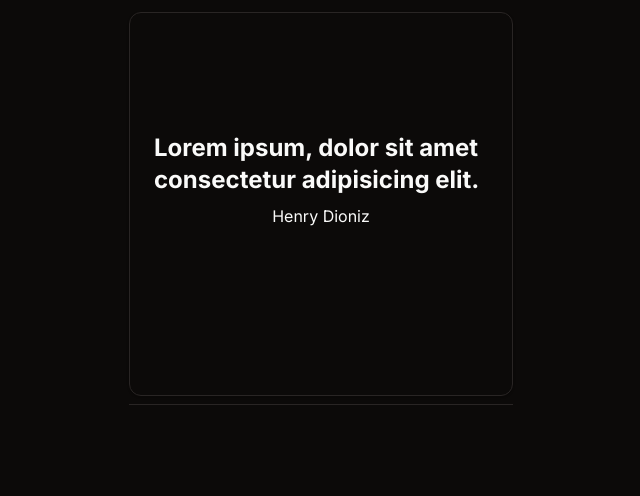
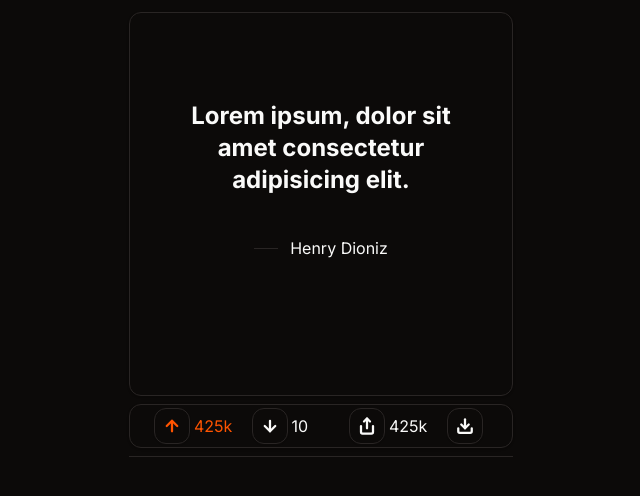
Before and after one commit to Henryle-hd/quotes, a Next.js app: page / in a window 1280 px wide. Shown: the top 496 px of the page, without its empty margins (319-959 px from the left). Built offline with nearby package versions, Linux system fonts and the light colour scheme.

Commit message:
qoutes card btn added!

```diff
--- a/package.json
+++ b/package.json
@@ -11,8 +11,10 @@
   "dependencies": {
     "@radix-ui/react-icons": "^1.3.0",
     "@radix-ui/react-separator": "^1.0.3",
+    "@radix-ui/react-slot": "^1.0.2",
     "class-variance-authority": "^0.7.0",
     "clsx": "^2.1.0",
+    "lucide-react": "^0.364.0",
     "next": "14.1.4",
     "react": "^18",
     "react-dom": "^18",
--- a/src/components/quote-card.tsx
+++ b/src/components/quote-card.tsx
@@ -1,18 +1,67 @@
+import { ArrowDownIcon } from "@radix-ui/react-icons";
 import { Card, CardContent, CardFooter } from "./ui/card";
 import { Separator } from "./ui/separator";
+import { ArrowDown, ArrowUp, Download, icons, Share } from "lucide-react";
+import { Button } from "./ui/button";
 
 export default function Quotecard() {
   return (
     <main className="flex justify-center items-center mt-3 flex-col gap-2">
       <div className="flex flex-col gap-2">
         <Card className="w-96 h-96 border shadow">
-          <CardContent className="flex flex-col gap-2 justify-center items-center h-full w-full">
-            <p className="text-2xl font-bold">
-              Lorem ipsum, dolor sit amet consectetur adipisicing elit.{" "}
+          <CardContent className="flex flex-col gap-10 justify-center items-center h-full w-full">
+            <p className="text-2xl font-bold px-4 text-center">
+              Lorem ipsum, dolor sit amet consectetur adipisicing elit.
             </p>
-            <CardFooter>
+
+            <CardFooter className="flex gap-3 justify-center items-center">
+              <Separator className="w-6" />
               <h2>Henry Dioniz</h2>
             </CardFooter>
+          </CardContent>
+        </Card>
+        <Card className="w-96 h-11">
+          <CardContent className="grid grid-cols-4 gap-14 justify-center items-center h-12 w-full pt-[0.2rem]">
+            {/* flex gap-4 py-1 justify-between items-center{" "} */}
+            <div className="flex items-center gap-1 hover:text-[#ff5400]">
+              <Button
+                className="rounded-xl p-2 text-[#ff5400]"
+                variant={"outline"}
+                size={"icon"}
+              >
+                <ArrowUp size={30} strokeWidth={3} />
+              </Button>
+              <span className="text-[#ff5400]">425k</span>
+            </div>
+            <div className="flex items-center gap-1 hover:text-[#ff5400]">
+              <Button
+                className="rounded-xl p-2 hover:text-[#ff5400]"
+                variant={"outline"}
+                size={"icon"}
+              >
+                <ArrowDown size={30} strokeWidth={3} />
+              </Button>
+              <span className="">10</span>
+            </div>
+            <div className="flex items-center gap-1 hover:text-[#ff5400]">
+              <Button
+                className="rounded-xl p-2 hover:text-[#ff5400]"
+                size={"icon"}
+                variant={"outline"}
+              >
+                <Share size={30} strokeWidth={3} />
+              </Button>
+              <span className="">425k</span>
+            </div>
+            <div className="flex items-center gap-1">
+              <Button
+                className="rounded-xl p-2 hover:text-[#ff5400]"
+                size={"icon"}
+                variant={"outline"}
+              >
+                <Download size={30} strokeWidth={3} />
+              </Button>
+            </div>
           </CardContent>
         </Card>
         <Separator />
--- /dev/null
+++ b/src/components/ui/button.tsx
@@ -0,0 +1,57 @@
+import * as React from "react"
+import { Slot } from "@radix-ui/react-slot"
+import { cva, type VariantProps } from "class-variance-authority"
+
+import { cn } from "@/lib/utils"
+
+const buttonVariants = cva(
+  "inline-flex items-center justify-center whitespace-nowrap rounded-md text-sm font-medium transition-colors focus-visible:outline-none focus-visible:ring-1 focus-visible:ring-ring disabled:pointer-events-none disabled:opacity-50",
+  {
+    variants: {
+      variant: {
+        default:
+          "bg-primary text-primary-foreground shadow hover:bg-primary/90",
+        destructive:
+          "bg-destructive text-destructive-foreground shadow-sm hover:bg-destructive/90",
+        outline:
+          "border border-input bg-background shadow-sm hover:bg-accent hover:text-accent-foreground",
+        secondary:
+          "bg-secondary text-secondary-foreground shadow-sm hover:bg-secondary/80",
+        ghost: "hover:bg-accent hover:text-accent-foreground",
+        link: "text-primary underline-offset-4 hover:underline",
+      },
+      size: {
+        default: "h-9 px-4 py-2",
+        sm: "h-8 rounded-md px-3 text-xs",
+        lg: "h-10 rounded-md px-8",
+        icon: "h-9 w-9",
+      },
+    },
+    defaultVariants: {
+      variant: "default",
+      size: "default",
+    },
+  }
+)
+
+export interface ButtonProps
+  extends React.ButtonHTMLAttributes<HTMLButtonElement>,
+    VariantProps<typeof buttonVariants> {
+  asChild?: boolean
+}
+
+const Button = React.forwardRef<HTMLButtonElement, ButtonProps>(
+  ({ className, variant, size, asChild = false, ...props }, ref) => {
+    const Comp = asChild ? Slot : "button"
+    return (
+      <Comp
+        className={cn(buttonVariants({ variant, size, className }))}
+        ref={ref}
+        {...props}
+      />
+    )
+  }
+)
+Button.displayName = "Button"
+
+export { Button, buttonVariants }
```
Also changed, not shown: 1 other file (tests, documents, lock files or other folders).
